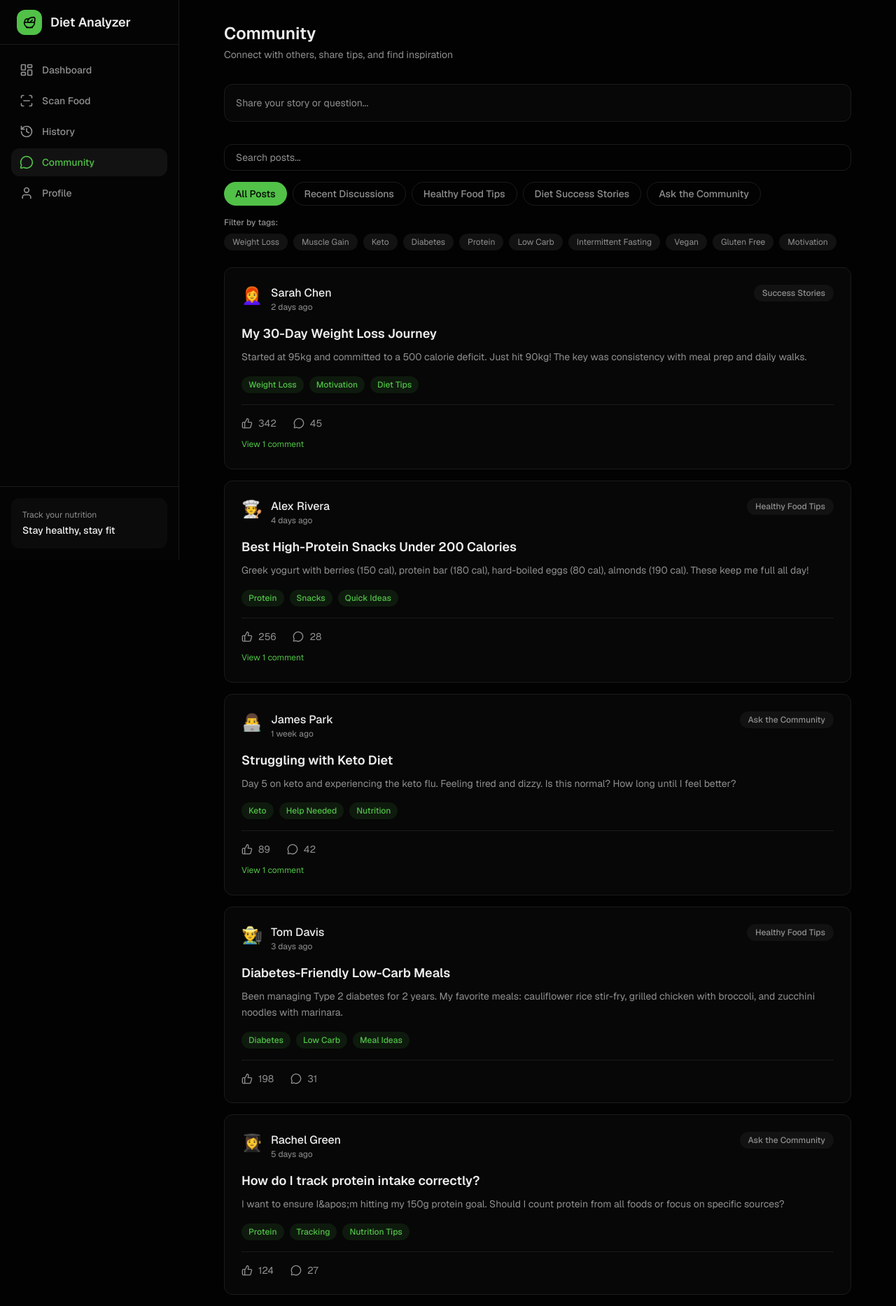
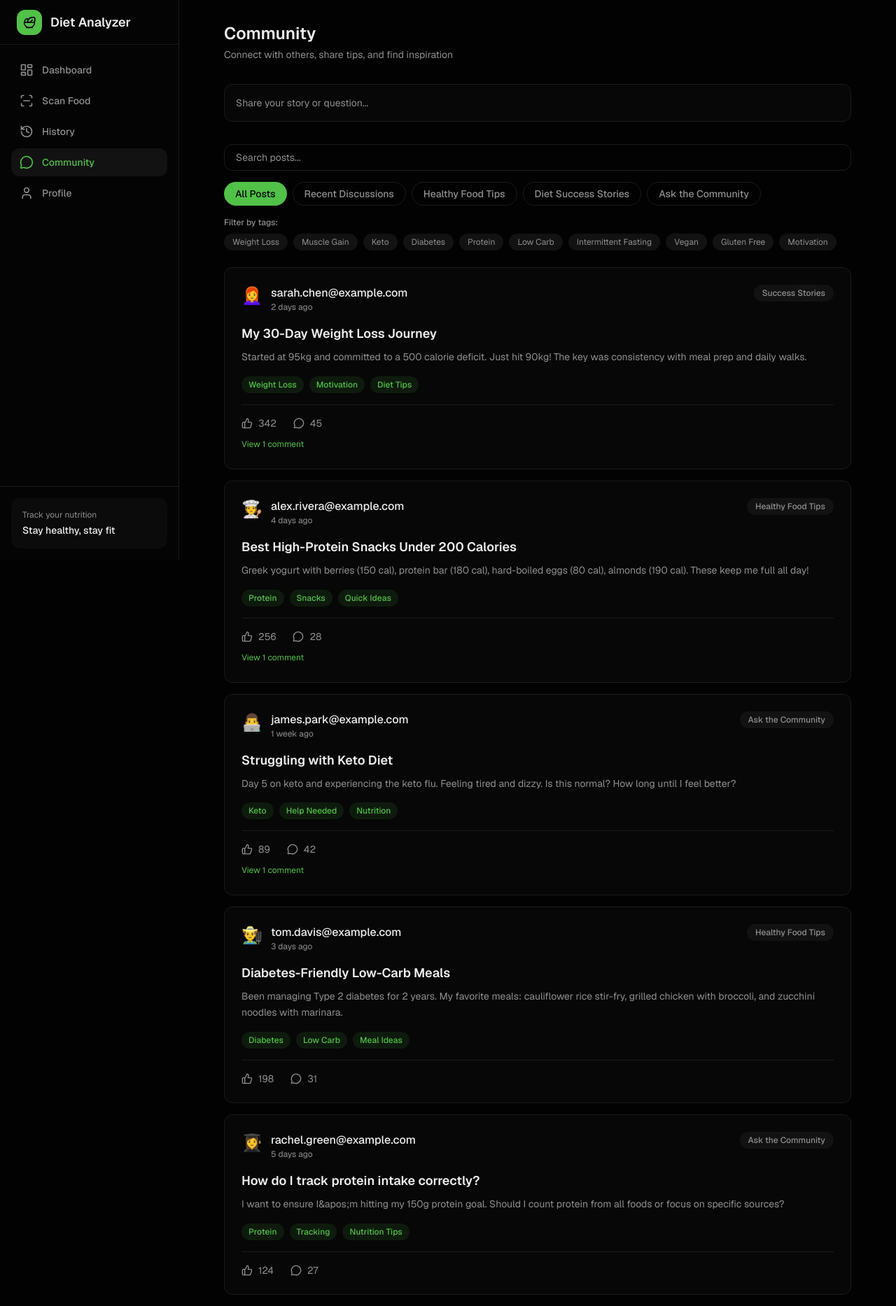
Before and after one commit to RISHIVARDHANRAO/smart-diet-analyzer, a Next.js app: page /community in a window 1280 px wide. Shown: the top 1867 px of the page at 70% size. Built offline with nearby package versions, Linux system fonts and the light colour scheme.

Commit message:
feat: update post author to user email and correct author emails in community posts
Co-authored-by: N RISHIVARDHAN RAO  <178289535+RISHIVARDHANRAO@users.noreply.github.com>

```diff
--- a/app/community/page.tsx
+++ b/app/community/page.tsx
@@ -35,11 +35,12 @@ export default function CommunityPage() {
   }, [posts, selectedCategory, searchQuery, selectedTags])
 
   const handleCreatePost = (title: string, description: string, tags: string[]) => {
+    const userEmail = typeof window !== 'undefined' ? localStorage.getItem('userEmail') || 'user@example.com' : 'user@example.com'
     const newPost: CommunityPost = {
       id: String(posts.length + 1),
       title,
       description,
-      author: 'You',
+      author: userEmail,
       avatar: '😊',
       category: 'Recent Discussions',
       upvotes: 0,
--- a/lib/community-data.ts
+++ b/lib/community-data.ts
@@ -5,7 +5,7 @@ export const communityPosts: CommunityPost[] = [
     id: '1',
     title: 'My 30-Day Weight Loss Journey',
     description: 'Started at 95kg and committed to a 500 calorie deficit. Just hit 90kg! The key was consistency with meal prep and daily walks.',
-    author: 'Sarah Chen',
+    author: 'sarah.chen@example.com',
     avatar: '👩‍🦰',
     category: 'Success Stories',
     upvotes: 342,
@@ -15,7 +15,7 @@ export const communityPosts: CommunityPost[] = [
     replies: [
       {
         id: 'c1',
-        author: 'Mike Johnson',
+        author: 'mike.johnson@example.com',
         avatar: '👨‍💼',
         content: 'This is amazing! What was your go-to meal for lunch?',
         createdAt: '1 day ago',
@@ -27,7 +27,7 @@ export const communityPosts: CommunityPost[] = [
     id: '2',
     title: 'Best High-Protein Snacks Under 200 Calories',
     description: 'Greek yogurt with berries (150 cal), protein bar (180 cal), hard-boiled eggs (80 cal), almonds (190 cal). These keep me full all day!',
-    author: 'Alex Rivera',
+    author: 'alex.rivera@example.com',
     avatar: '🧑‍🍳',
     category: 'Healthy Food Tips',
     upvotes: 256,
@@ -37,7 +37,7 @@ export const communityPosts: CommunityPost[] = [
     replies: [
       {
         id: 'c2',
-        author: 'Emma Wilson',
+        author: 'emma.wilson@example.com',
         avatar: '👩‍🏫',
         content: 'I always forget about hard-boiled eggs! Do you meal prep them?',
         createdAt: '3 days ago',
@@ -49,7 +49,7 @@ export const communityPosts: CommunityPost[] = [
     id: '3',
     title: 'Struggling with Keto Diet',
     description: 'Day 5 on keto and experiencing the keto flu. Feeling tired and dizzy. Is this normal? How long until I feel better?',
-    author: 'James Park',
+    author: 'james.park@example.com',
     avatar: '👨‍💻',
     category: 'Ask the Community',
     upvotes: 89,
@@ -59,7 +59,7 @@ export const communityPosts: CommunityPost[] = [
     replies: [
       {
         id: 'c3',
-        author: 'Dr. Lisa',
+        author: 'lisa.nutrition@example.com',
         avatar: '👩‍⚕️',
         content: 'Keto flu typically lasts 3-5 days. Make sure you&apos;re getting enough electrolytes!',
         createdAt: '6 days ago',
@@ -71,7 +71,7 @@ export const communityPosts: CommunityPost[] = [
     id: '4',
     title: 'Diabetes-Friendly Low-Carb Meals',
     description: 'Been managing Type 2 diabetes for 2 years. My favorite meals: cauliflower rice stir-fry, grilled chicken with broccoli, and zucchini noodles with marinara.',
-    author: 'Tom Davis',
+    author: 'tom.davis@example.com',
     avatar: '👨‍🌾',
     category: 'Healthy Food Tips',
     upvotes: 198,
@@ -83,7 +83,7 @@ export const communityPosts: CommunityPost[] = [
     id: '5',
     title: 'How do I track protein intake correctly?',
     description: 'I want to ensure I&apos;m hitting my 150g protein goal. Should I count protein from all foods or focus on specific sources?',
-    author: 'Rachel Green',
+    author: 'rachel.green@example.com',
     avatar: '👩‍🎓',
     category: 'Ask the Community',
     upvotes: 124,
@@ -95,7 +95,7 @@ export const communityPosts: CommunityPost[] = [
     id: '6',
     title: 'Broke My Fast with the Right Foods!',
     description: 'After 16 hours of intermittent fasting, I broke my fast with bone broth, avocado, and eggs. Felt amazing and no digestive issues!',
-    author: 'Marcus Lee',
+    author: 'marcus.lee@example.com',
     avatar: '🧘‍♂️',
     category: 'Success Stories',
     upvotes: 267,
@@ -105,7 +105,7 @@ export const communityPosts: CommunityPost[] = [
     replies: [
       {
         id: 'c4',
-        author: 'Sofia',
+        author: 'sofia.reyes@example.com',
         avatar: '🇪🇸',
         content: 'The bone broth is key! Many people mess up breaking fast with heavy foods.',
         createdAt: '6 days ago',
```
